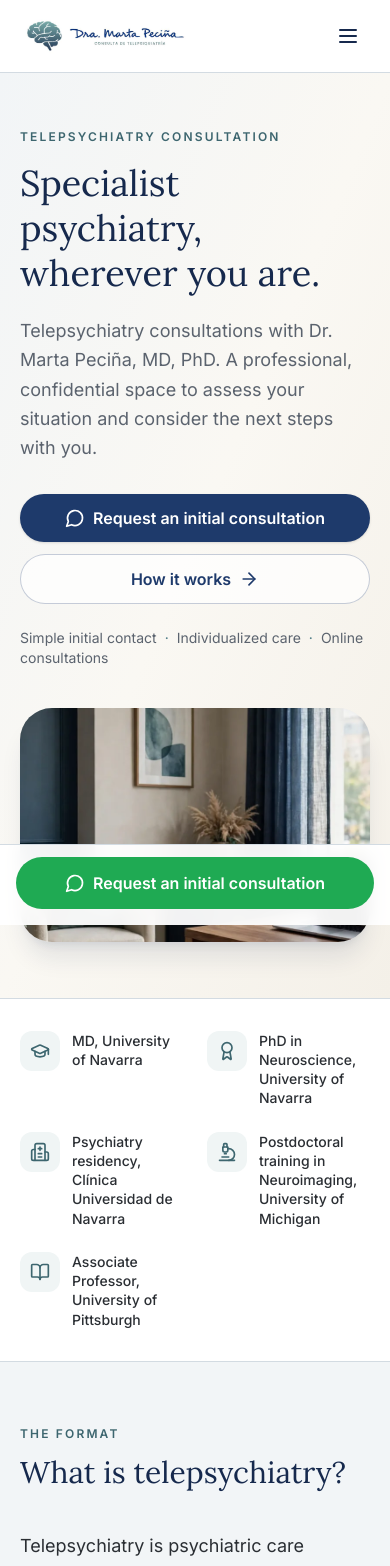
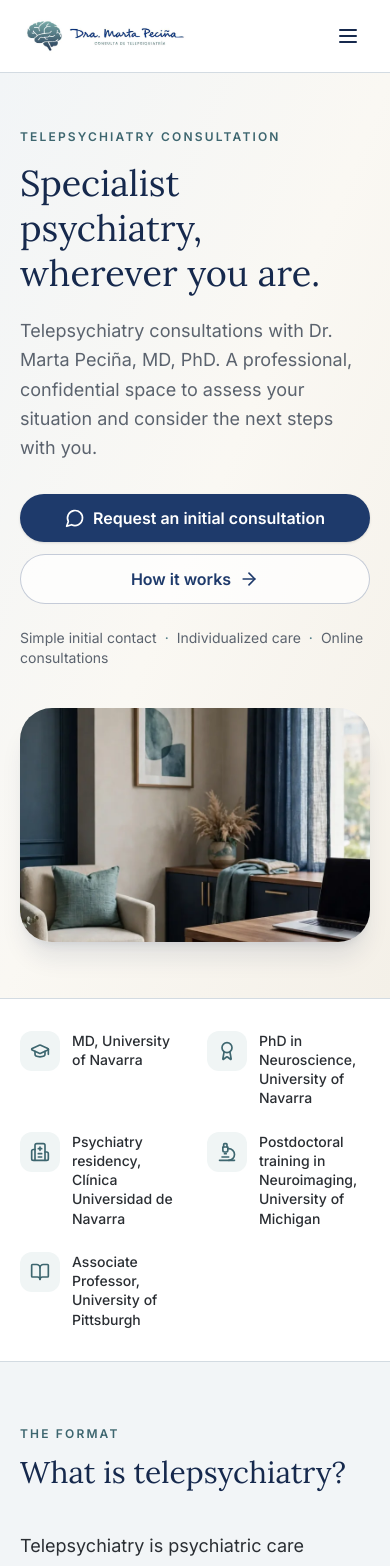
Before and after one commit to jpecinagithub/telepsiquiatria-dra-marta-pecina, a React (Vite) app: page / in a window 390 px wide. Shown: the top 1566 px of the page. Built offline with nearby package versions, Linux system fonts and the light colour scheme.

Commit message:
Remove mobile sticky WhatsApp bar (single hero CTA remains)

```diff
--- a/src/App.tsx
+++ b/src/App.tsx
@@ -2,7 +2,6 @@ import { useEffect } from 'react'
 import { Route, Routes, useLocation } from 'react-router-dom'
 import { Header } from './components/Header'
 import { Footer } from './components/Footer'
-import { StickyMobileBar } from './components/WhatsAppCtas'
 import { InstallPrompt } from './components/InstallPrompt'
 import Home from './pages/Home'
 import About from './pages/About'
@@ -58,7 +57,6 @@ export default function App() {
         </Routes>
       </main>
       <Footer />
-      <StickyMobileBar />
       {/* Subtle install affordance (renders only when the browser allows it) */}
       <div className="fixed bottom-6 left-4 z-40 hidden md:block">
         <InstallPrompt />
--- a/src/components/WhatsAppCtas.tsx
+++ /dev/null
@@ -1,56 +0,0 @@
-import { useEffect, useState } from 'react'
-import { MessageCircle } from 'lucide-react'
-import { useLanguage, pick } from '../i18n/LanguageContext'
-import { useWhatsApp } from './WhatsAppProvider'
-import { CTA_LABEL } from '../data/navigation'
-
-/**
- * Mobile-only sticky bottom bar. A spacer reserves the same height in the
- * document flow so the bar never covers page content. The bar stays hidden
- * while the hero CTA is on screen, so the same action is never shown twice.
- */
-export function StickyMobileBar() {
-  const { lang } = useLanguage()
-  const { requestWhatsApp } = useWhatsApp()
-  const [visible, setVisible] = useState(false)
-
-  useEffect(() => {
-    const heroCta = document.getElementById('hero-cta')
-    if (!heroCta) {
-      setVisible(true)
-      return
-    }
-    const observer = new IntersectionObserver(
-      ([entry]) => setVisible(!entry.isIntersecting),
-      { threshold: 0 },
-    )
-    observer.observe(heroCta)
-    return () => observer.disconnect()
-  }, [])
-
-  return (
-    <>
-      <div aria-hidden="true" className="h-[92px] md:hidden" />
-      <div
-        aria-hidden={!visible}
-        className={
-          'fixed inset-x-0 bottom-0 z-40 border-t border-mist-200 bg-white/95 backdrop-blur transition-transform duration-300 md:hidden ' +
-          (visible ? 'translate-y-0' : 'pointer-events-none translate-y-full')
-        }
-        style={{ paddingBottom: 'env(safe-area-inset-bottom)' }}
-      >
-        <div className="px-4 pb-4 pt-3">
-          <button
-            type="button"
-            tabIndex={visible ? 0 : -1}
-            onClick={() => requestWhatsApp()}
-            className="flex min-h-[52px] w-full items-center justify-center gap-2 rounded-full bg-[#1faa53] px-6 py-3 text-base font-semibold text-white transition-colors hover:bg-[#1b9348]"
-          >
-            <MessageCircle className="h-5 w-5" aria-hidden="true" />
-            {pick(lang, CTA_LABEL)}
-          </button>
-        </div>
-      </div>
-    </>
-  )
-}
```
